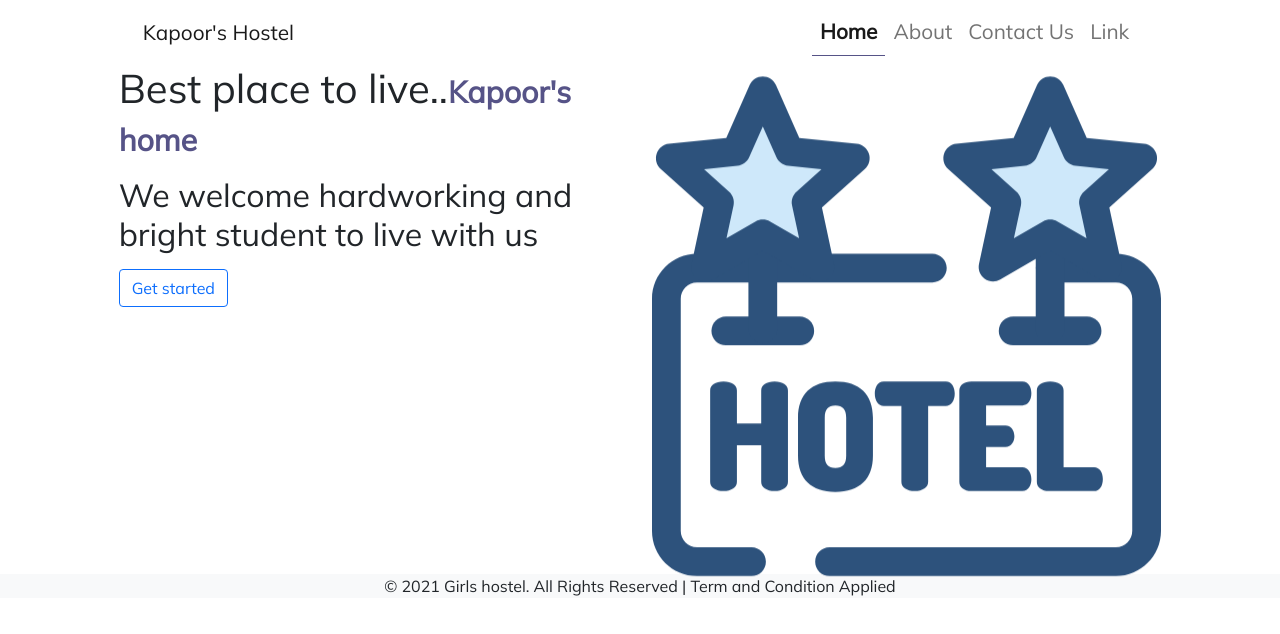
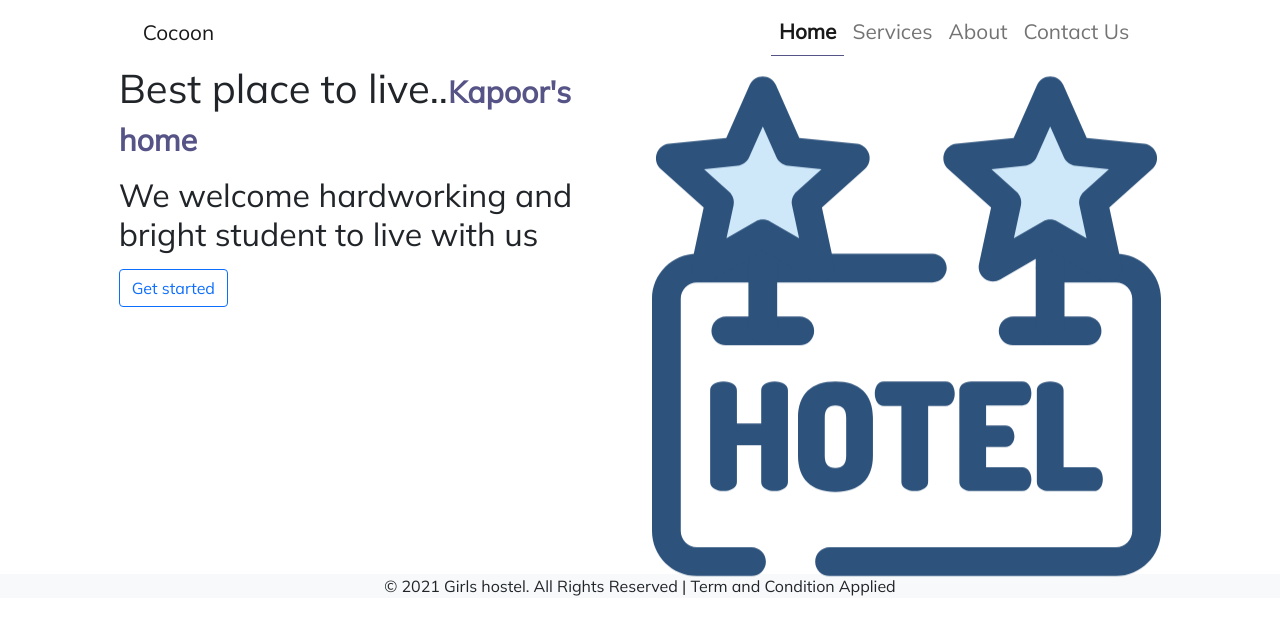
Before and after one commit to AkshayWay/hostel_website, a React (Create React App) app: page / in a window 1280 px wide. Shown: the top 634 px of the page. Built offline with nearby package versions, Linux system fonts and the light colour scheme.

Commit message:
Change col size
Change col size

```diff
--- a/src/Navbar.jsx
+++ b/src/Navbar.jsx
@@ -7,11 +7,11 @@ const Navbar = () => {
     <>
       <div className="container-fluid nav_bg">
         <div className="row">
-          <div className="col-10 mx-auto">
+          <div className="col-xs-12 col-lg-10 mx-auto">
             <nav className="navbar navbar-expand-lg navbar-light navbar-bg">
               <div className="container-fluid">
                 <NavLink className="navbar-brand" to="/">
-                  Kapoor's Hostel
+                  Cocoon
                 </NavLink>
                 <button
                   className="navbar-toggler"
@@ -49,6 +49,18 @@ const Navbar = () => {
                             ? "nav-link active menu-active"
                             : "nav-link"
                         }
+                        to="/Services"
+                      >
+                        Services
+                      </NavLink>
+                    </li>
+                    <li className="nav-item">
+                      <NavLink
+                        className={(navBar) =>
+                          navBar.isActive
+                            ? "nav-link active menu-active"
+                            : "nav-link"
+                        }
                         to="/about-us"
                       >
                         About
@@ -66,11 +78,6 @@ const Navbar = () => {
                         Contact us
                       </NavLink>
                     </li>
-                    <li className="nav-item">
-                      <a className="nav-link" href="#">
-                        Link
-                      </a>
-                    </li>
                   </ul>
                 </div>
               </div>
```
